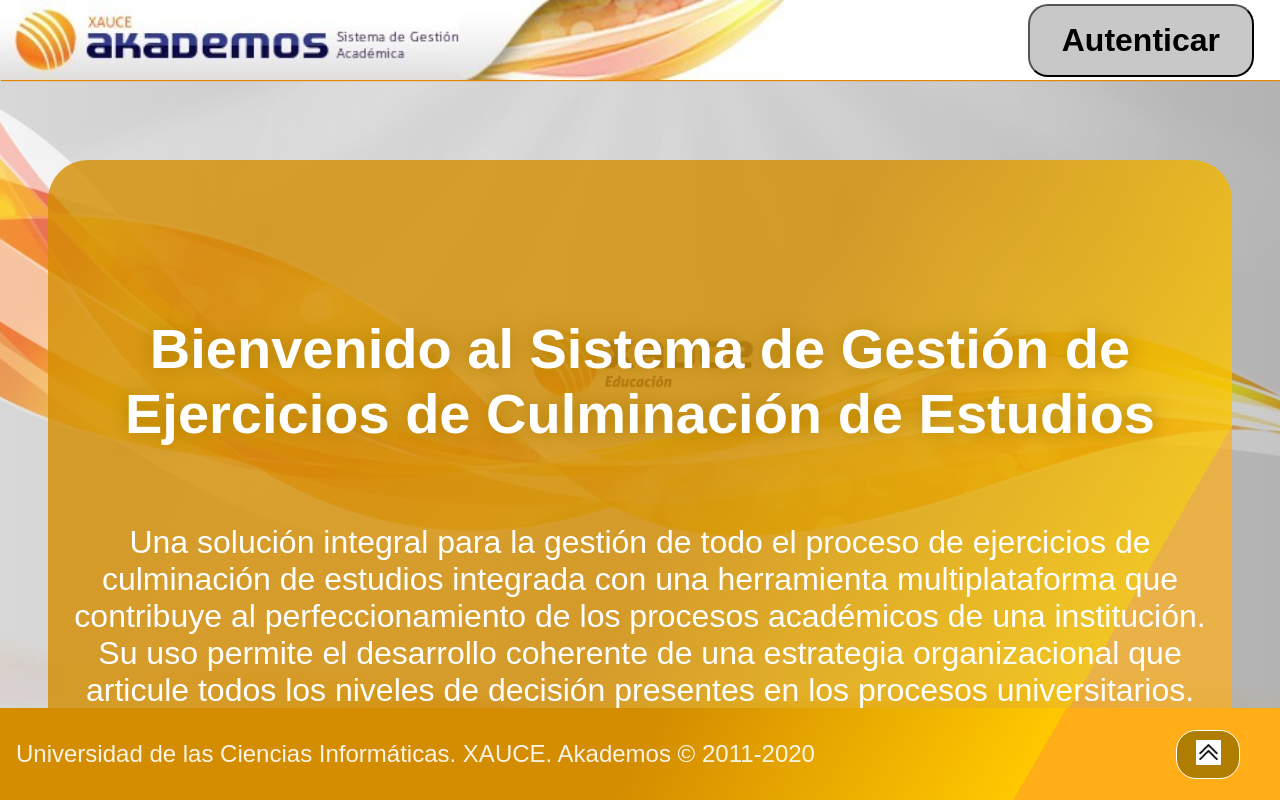
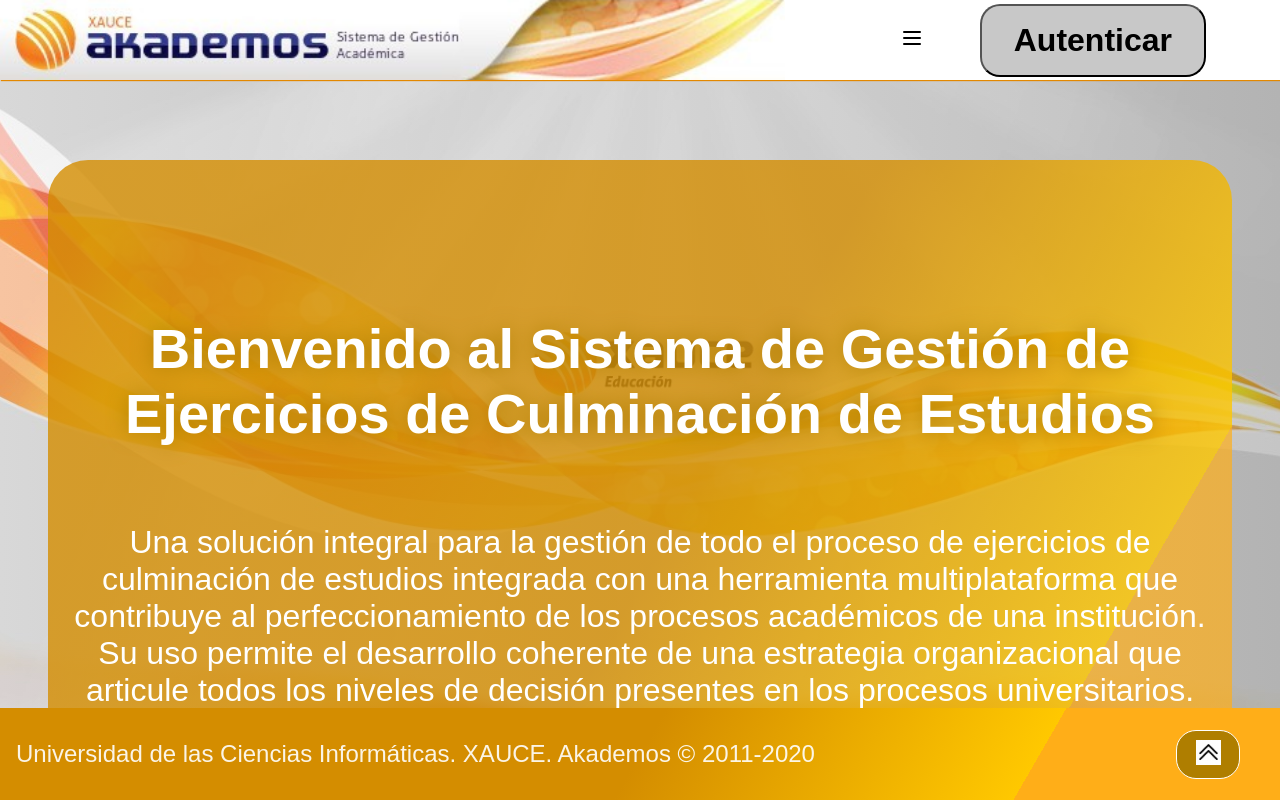
Before and after one commit to Luke1606/ISW, a React (Vite) app in the folder frontend/: page / in a window 1280 px wide. Shown: the top 800 px of the page. Built offline with nearby package versions, Linux system fonts and the light colour scheme.

Commit message:
Update Header.jsx

```diff
--- a/frontend/src/components/common/layout/Header.jsx
+++ b/frontend/src/components/common/layout/Header.jsx
@@ -1,29 +1,31 @@
-import { useContext } from "react"
-import { NavLink, useNavigate, useLocation } from "react-router-dom"
-import { AuthContext } from "../../../contexts/AuthContext"
-import { useHeaderOptions } from "../../../hooks/useOptions"
+import { useContext, useState } from "react";
+import { NavLink, useNavigate, useLocation } from "react-router-dom";
+import { AuthContext } from "../../../contexts/AuthContext";
+import { useHeaderOptions } from "../../../hooks/useOptions";
+import { Menu } from "lucide-react"; // Importa el ícono de hamburguesa
 
 const Header = () => {
-    const options = useHeaderOptions()
+    const options = useHeaderOptions();
+    const [isMenuOpen, setIsMenuOpen] = useState(false); // Estado para controlar el menú desplegable
+
+    const toggleMenu = () => {
+        setIsMenuOpen(!isMenuOpen); // Alterna la visibilidad del menú
+    };
 
     return (
-        <header
-            className="header"
-            >
-            <nav
-                className="header-nav"
-                >
-                <ul
-                    className="header-ul"
-                    >
-                    {options && options.map((option, index) => (
-                        <li
-                            key={index}
-                            className="header-li"
-                            >
-                            <NavLink
-                                to={option.action}
-                                >
+        <header className="header">
+            <nav className="header-nav">
+                {/* Icono de hamburguesa (visible solo en modo móvil) */}
+                <div className="menu-icon" onClick={toggleMenu}>
+                    <Menu size={24} color="#000" />
+                </div>
+
+                {/* Menú normal (visible en modo escritorio) */}
+                <ul className="header-ul">
+                    {options &&
+                        options.map((option, index) => (
+                            <li key={index} className="header-li">
+                                <NavLink to={option.action}>
                                     <img
                                         className="header-option"
                                         src={option.icon}
@@ -32,40 +34,58 @@ const Header = () => {
                                 </NavLink>
                             </li>
                         ))}
+                        <Profile />
                 </ul>
-                <Profile/>
+
+                {/* Menú desplegable (visible solo en modo móvil) */}
+                {isMenuOpen && (
+                    <ul className="dropdown-menu">
+                        {options &&
+                            options.map((option, index) => (
+                                <li key={index} className="dropdown-item">
+                                    <NavLink to={option.action}>{option.title}</NavLink>
+                                </li>
+                            ))}
+                            <Profile />
+                    </ul>
+
+                )}
             </nav>
         </header>
-    )
-}
+    );
+};
 
-export default Header
+export default Header;
 
 const Profile = () => {
-    const { user, logout } = useContext(AuthContext)
-    const navigate = useNavigate()
-    const location = useLocation()
-    const currentPath = location.pathname
+    const { user, logout } = useContext(AuthContext);
+    const navigate = useNavigate();
+    const location = useLocation();
+    const currentPath = location.pathname;
 
-    if(!user) {
-        return (
-            currentPath === "/login"?
-            null
-            :
+    if (!user) {
+        return currentPath === "/login" ? null : (
             <button
                 className="profile-button"
                 onClick={() => navigate("/login")}
             >
                 Autenticar
-            </button>)
+            </button>
+        );
     }
 
     return (
         <div className="profile-container">
             <figure className="profile-figure">
-                <img className="profile-picture" src={user.pic} alt="profile-picture" />
+                <img
+                    className="profile-picture"
+                    src={user.pic}
+                    alt="profile-picture"
+                />
             </figure>
-            <button className="profile-button" onClick={logout}>{user.name}</button>
+            <button className="profile-button" onClick={logout}>
+                Usuario: {user.name}
+            </button>
         </div>
-    )
-}
+    );
+};
```
Lines whose indentation alone changed are shown as unchanged.
